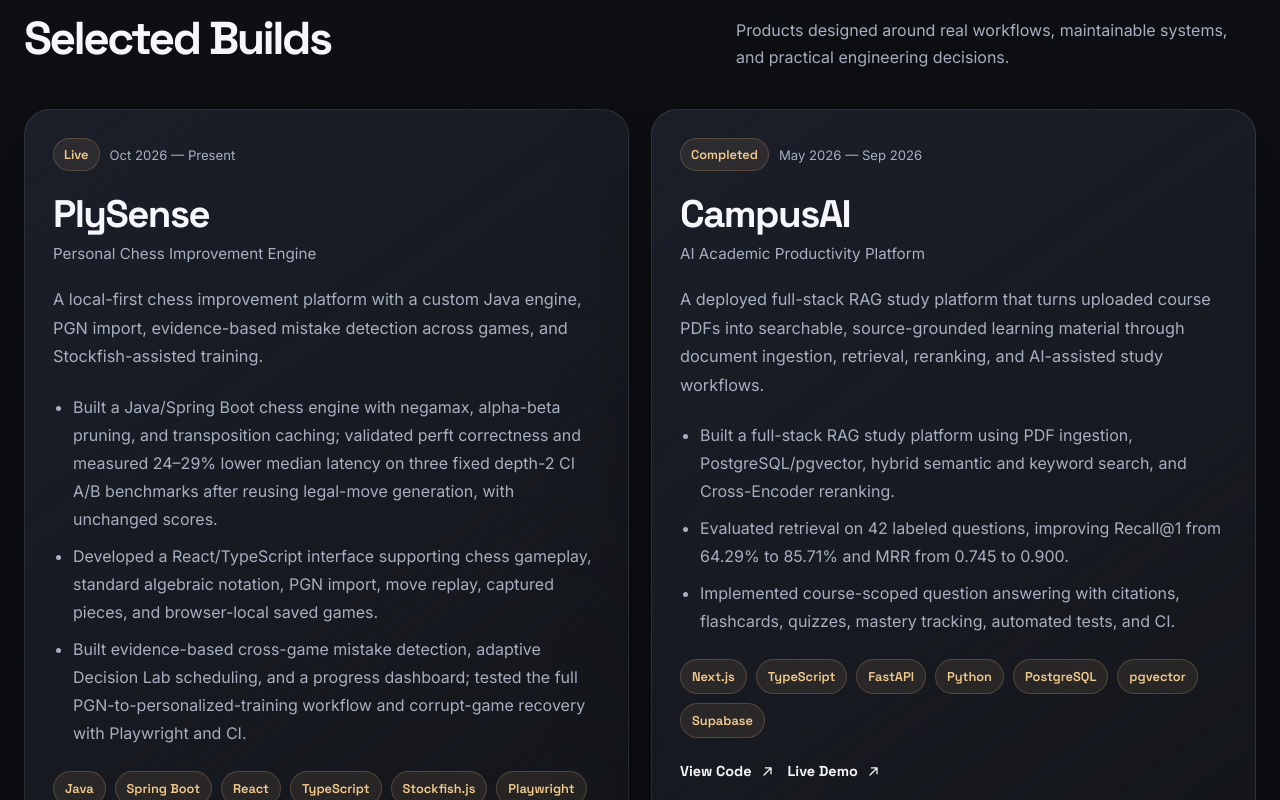
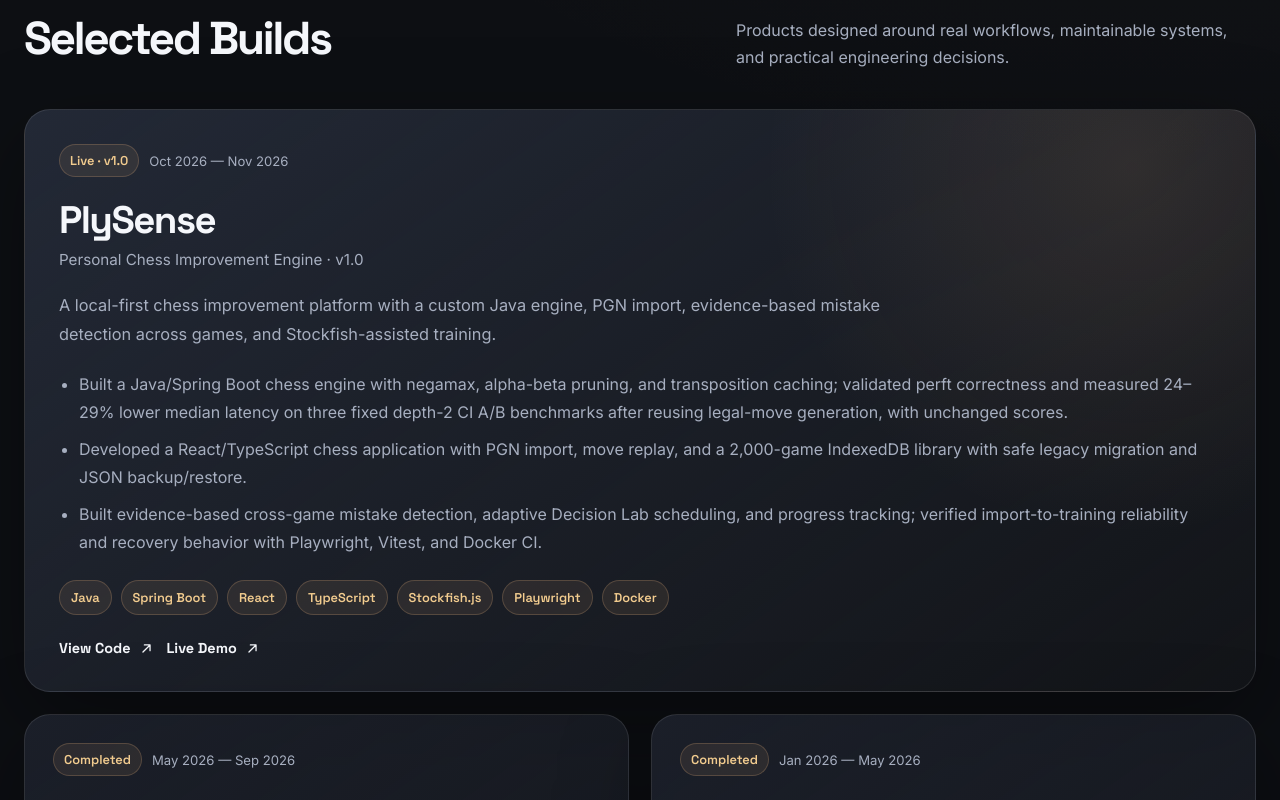
Before and after one commit to SohamxP/Soham-portfolio, a React (Vite) app: page / in a window 1280 px wide. Shown: the part 2420-3220 px from the top of the page. Built offline with nearby package versions, Linux system fonts and the light colour scheme.

Commit message:
docs: publish completed PlySense v1.0 profile and portfolio (#12)
* docs(portfolio): feature completed PlySense v1.0 and verified storage reliability

* docs(portfolio): feature completed PlySense v1.0 and verified storage reliability

```diff
--- a/src/data.js
+++ b/src/data.js
@@ -41,16 +41,16 @@ export const experience = [
 export const projects = [
   {
     name: "PlySense",
-    subtitle: "Personal Chess Improvement Engine",
-    featured: false,
-    status: "Live",
-    date: "Oct 2026 — Present",
+    subtitle: "Personal Chess Improvement Engine · v1.0",
+    featured: true,
+    status: "Live · v1.0",
+    date: "Oct 2026 — Nov 2026",
     description:
       "A local-first chess improvement platform with a custom Java engine, PGN import, evidence-based mistake detection across games, and Stockfish-assisted training.",
     points: [
       "Built a Java/Spring Boot chess engine with negamax, alpha-beta pruning, and transposition caching; validated perft correctness and measured 24–29% lower median latency on three fixed depth-2 CI A/B benchmarks after reusing legal-move generation, with unchanged scores.",
-      "Developed a React/TypeScript interface supporting chess gameplay, standard algebraic notation, PGN import, move replay, captured pieces, and browser-local saved games.",
-      "Built evidence-based cross-game mistake detection, adaptive Decision Lab scheduling, and a progress dashboard; tested the full PGN-to-personalized-training workflow and corrupt-game recovery with Playwright and CI.",
+      "Developed a React/TypeScript chess application with PGN import, move replay, and a 2,000-game IndexedDB library with safe legacy migration and JSON backup/restore.",
+      "Built evidence-based cross-game mistake detection, adaptive Decision Lab scheduling, and progress tracking; verified import-to-training reliability and recovery behavior with Playwright, Vitest, and Docker CI.",
     ],
     tech: [
       "Java",
```
Also changed, not shown: 1 other file (tests, documents, lock files or other folders).
